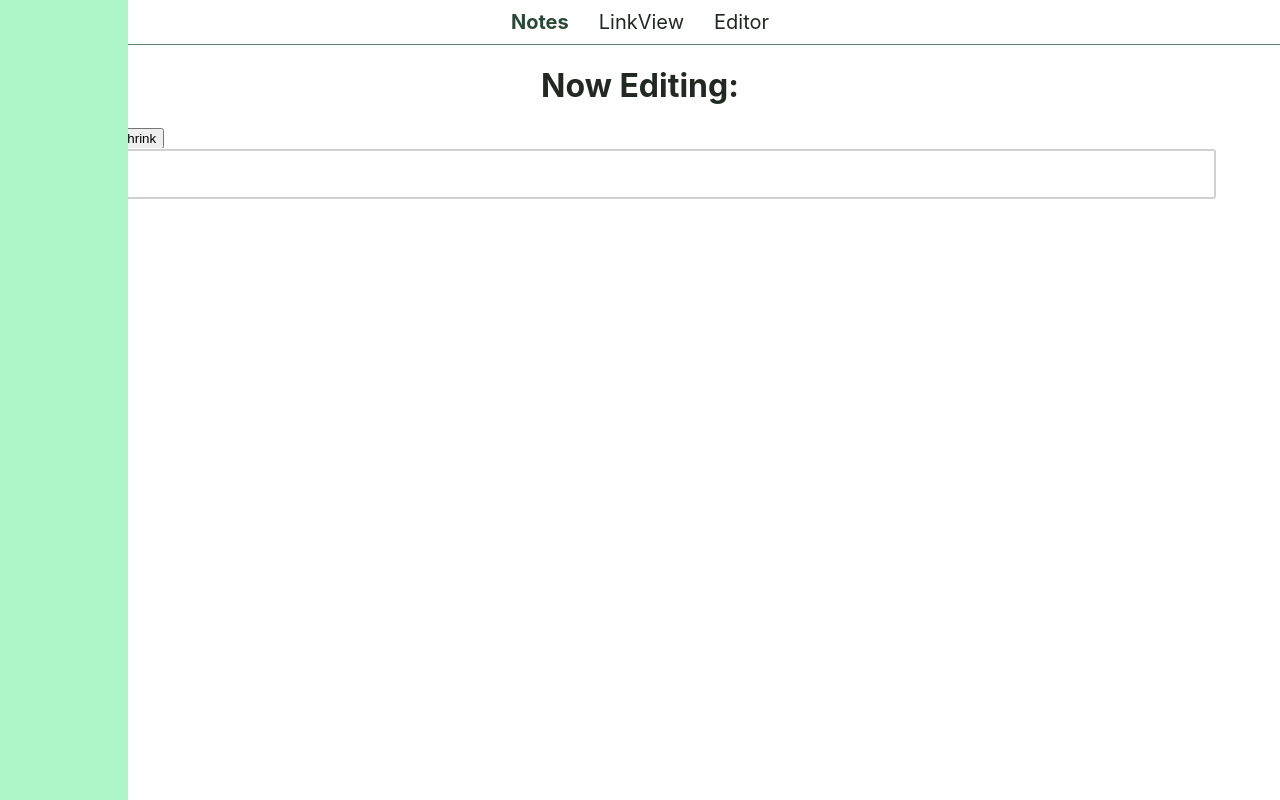
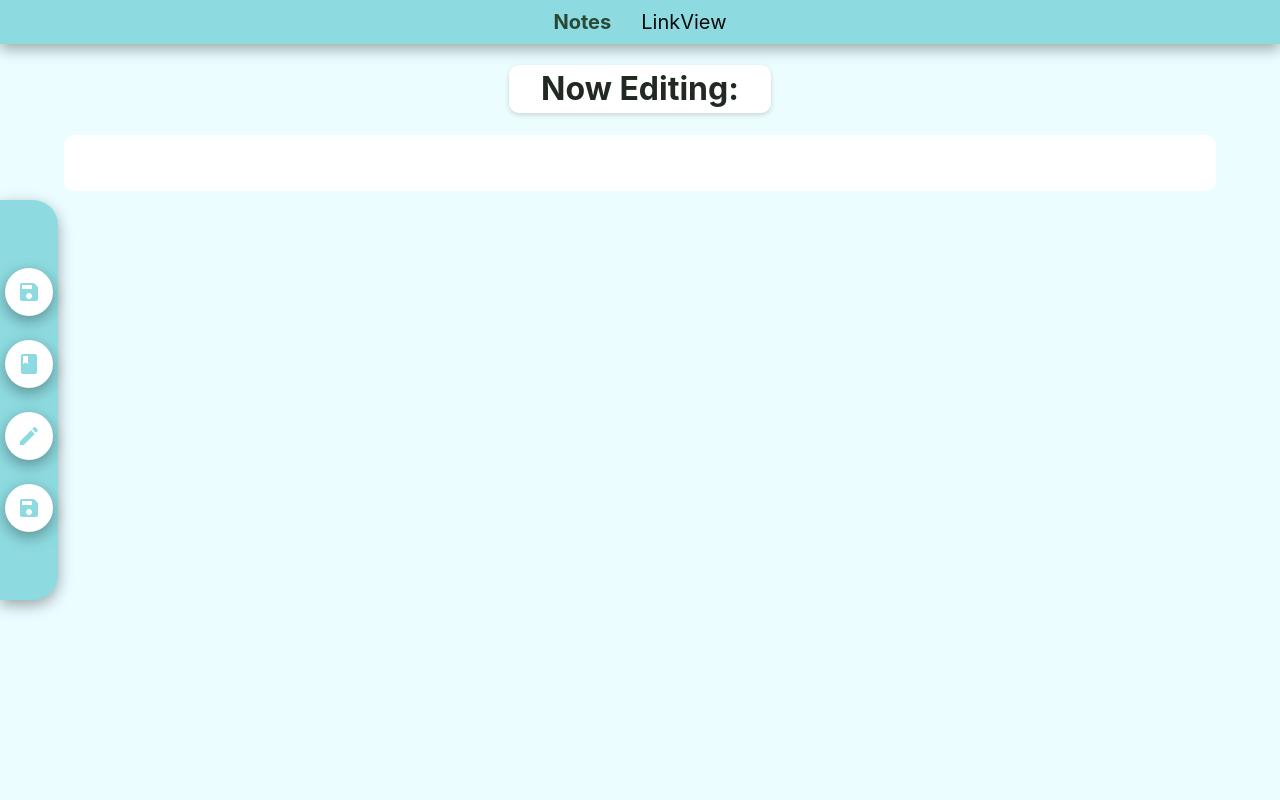
Before and after one commit to mnnaegel/NoteNexus, a Next.js app in the folder client/: page /notes/1 in a window 1280 px wide. Built offline with nearby package versions, Linux system fonts and the light colour scheme; no server answers.

Commit message:
Update UI with Alerts

```diff
--- a/client/src/components/Header/Header.module.scss
+++ b/client/src/components/Header/Header.module.scss
@@ -8,10 +8,12 @@
     font-size: 20px; // change later
     margin: 0 auto;
     padding: 10px 0;
-    border-bottom: 1px solid $viridian;
+    background-color: $primary;
+    // border-bottom: 1px solid $black;
+    box-shadow: rgba(0, 0, 0, 0.35) 0px 5px 15px;
 
     &__item {
-      color: $black-olive;
+      color: $black;
       transition: 300ms;
       &:hover {
         font-weight: 700;
--- a/client/src/components/Header/Header.tsx
+++ b/client/src/components/Header/Header.tsx
@@ -13,14 +13,13 @@ function Header({ isNotLoggedIn }: IHeaderProps) {
     : [
         { name: "Notes", href: "/notes" },
         { name: "LinkView", href: "/links" },
-        { name: "Editor", href: "/NoteEditor" },
       ];
 
   return (
     <div className={styles.Header}>
       <div className={styles.Header__navigationBar}>
         {allowedPages.map((page) => {
-          const isActive = pathname.startsWith(page.href);
+          const isActive = pathname?.startsWith(page.href);
           return (
             <Link
               className={
--- a/client/src/components/SideBar/SideBar.module.scss
+++ b/client/src/components/SideBar/SideBar.module.scss
@@ -1,11 +1,33 @@
 @import "../../styles/variables.scss";
 
 .SideBar {
+    display: flex;
+    flex-direction: column;
+    justify-content: center;
+    align-items: center;
     position: fixed;
-    top:0;
+    gap: 1.5rem;
+    top:25vh;
+    border-top-right-radius: 25px;
+    border-bottom-right-radius: 25px;
     left: 0;
-    height: 100vh;
-    width: 10vw;
-    background-color: $celadon
+    height: 50vh;
+    width: 4.5vw;
+    background-color: $primary;
+    box-shadow: rgba(0, 0, 0, 0.35) 0px 5px 15px;
+
+    .icon {
+        width: 3rem;
+        height: 3rem;
+        border-width: 1px;
+        border-color: $black;
+        background-color: $white;
+        color: $primary;
+        box-shadow: rgba(0, 0, 0, 0.35) 0px 5px 15px;
+    }
+    .icon:hover {
+        background-color: $secondary-dark;
+        color: $white;
+    }
 
 }
--- a/client/src/components/SideBar/SideBar.tsx
+++ b/client/src/components/SideBar/SideBar.tsx
@@ -1,14 +1,31 @@
+import { IconButton } from '@mui/material';
 import styles from './SideBar.module.scss'
 import classnames from 'classnames';
+import SaveIcon from '@mui/icons-material/Save';
+import ClassIcon from '@mui/icons-material/Class';
+import CreateIcon from '@mui/icons-material/Create';
 
 export type Props = {
     className?: string;
     noteId: string;
+    saveClick: any;
 }
 
-function SideBar({className, noteId}: Props) {
+function SideBar({className, noteId, saveClick}: Props) {
     return (
         <div className={classnames(styles.SideBar, className)}>
+            <IconButton onClick={saveClick} className={styles.icon}>
+                <SaveIcon/>
+            </IconButton>
+            <IconButton className={styles.icon}>
+                <ClassIcon/>
+            </IconButton>
+            <IconButton className={styles.icon}>
+                <CreateIcon/>
+            </IconButton>
+            <IconButton className={styles.icon}>
+                <SaveIcon/>
+            </IconButton>
 
         </div>
     )
--- a/client/src/pages/NoteEditor/NoteEditor.module.scss
+++ /dev/null
@@ -1,14 +0,0 @@
-@import "../../styles/variables.scss";
-.NoteEditor {
-    h1 {
-        color: $black-olive;
-    }
-    textarea {
-        padding: 1rem;
-        box-sizing: border-box;
-        resize: none;
-        outline-width: 1px;
-        outline-color: rgb(209, 209, 209) !important;
-        width: 100%;
-    }
-}
--- a/client/src/pages/notes/NoteEditor.module.scss
+++ b/client/src/pages/notes/NoteEditor.module.scss
@@ -1,19 +1,54 @@
 @import "../../styles/variables.scss";
 .NoteEditor {
+  height: 100vh;
+  background-color: rgb(235, 253, 255);
+//   background-image: radial-gradient(#8ddae070 2px, transparent 2px),
+//     radial-gradient(#8ddae070 2px, $white 2px);
+//   background-size: 80px 80px;
+//   background-position: 0 0, 40px 40px;
+
+  .container {
+  }
+
   h1 {
     color: $black-olive;
     text-align: center;
   }
+
+  .title {
+    color: black;
+    line-height: 3rem;
+    margin-bottom: 1rem;
+    margin-left: auto;
+    margin-right: auto;
+    border-radius: 10px;
+    box-shadow: rgba(0, 0, 0, 0.15) 0px 2px 5px;
+    background-color: $white;
+    width: fit-content;
+    padding-left: 2rem;
+    padding-right: 2rem;
+  }
+
+  .paragraph {
+    outline: none;
+    border: none;
+    box-shadow: rgba(0, 0, 0, 0.0) 0px 2px 5px;
+  }
   textarea {
     padding: 1rem;
+    font-size: 1.25rem;
     text-align: left;
     box-sizing: border-box;
     resize: none;
     outline-width: 1px;
     outline-color: rgb(209, 209, 209) !important;
     width: 100%;
+    margin-bottom: 2px;
+    border-radius: 10px;
   }
   .grid {
+    border-width: 4px;
+    border-color: black;
     margin-left: 0;
   }
 }
--- a/client/src/pages/notes/[id].tsx
+++ b/client/src/pages/notes/[id].tsx
@@ -9,10 +9,13 @@ import {
   TextareaAutosize,
   Grid,
   Container,
-  breadcrumbsClasses,
+  Alert,
+  IconButton,
+  Collapse,
 } from "@mui/material";
 import SideBar from "@/components/SideBar/SideBar";
 import NavigationBar from "@/components/Header/Header";
+import CloseIcon from '@mui/icons-material/Close';
 
 interface Paragraph {
   key: string;
@@ -31,6 +34,11 @@ interface UpdateParagraphRequest {
 
 export default function Page() {
   const router = useRouter();
+
+  // Alert State
+  const [alertOpen, setAlertOpen] = useState(false);
+
+
 
   const containerRef = useRef(null);
   const note_id = router.query.id as string;
@@ -134,6 +142,7 @@ export default function Page() {
     axios
       .post("http://127.0.0.1:5000/edit_paragraphs", postData)
       .then((response) => {
+        setAlertOpen(true)
         console.log(response);
         // Resets all to false
         let editorCont: Paragraph[] = editorContent.map((el) => {
@@ -251,12 +260,31 @@ export default function Page() {
 
   return (
     <div className={styles.NoteEditor}>
-      <SideBar noteId={note_id}/>
+      <SideBar noteId={note_id} saveClick={updateNote}/>
       <NavigationBar />
-      <Container >
+      <Collapse in={alertOpen}>
+        <Alert
+          action={
+            <IconButton
+              aria-label="close"
+              color="inherit"
+              size="small"
+              onClick={() => {
+                setAlertOpen(false);
+              }}
+            >
+              <CloseIcon fontSize="inherit" />
+            </IconButton>
+          }
+          sx={{ mb: 2 }}
+        >
+         Request sent successfully!
+        </Alert>
+      </Collapse>
+      <Container className={styles.container}>
+        <div className={styles.title}>
         <h1>Now Editing: {note?.title}</h1>
-        <button onClick={updateNote}>Save</button>
-        <button onClick={shrink}>Shrink</button>
+        </div>
         <form>
         <Grid ref={containerRef} className={styles.grid}>
           {editorContent.map((el, index) => (
```
Also changed, not shown: client/src/pages/NoteEditor/index.tsx (deleted, +0 -161 lines). Lines whose indentation alone changed are shown as unchanged.
